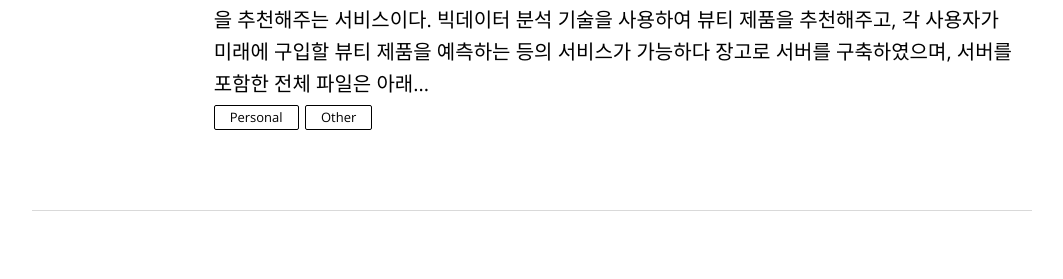
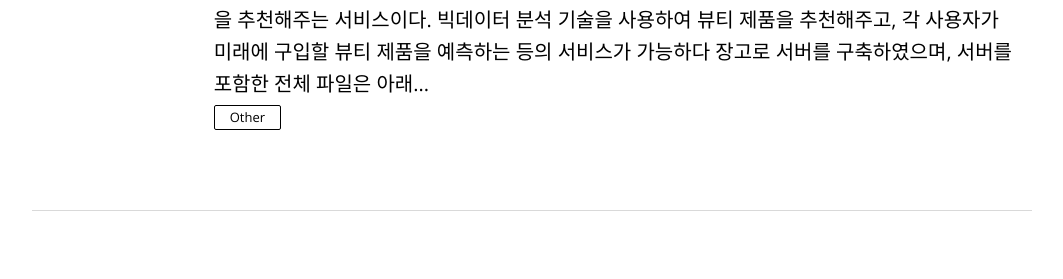
Before and after one commit to zimkjh/zimkjh.github.io, a Jekyll site: the page built from index.html, in a window 1280 px wide and 900 px high, scrolled down 1231 px. Shown: the part 152-431 px from the top of the window, without its empty margins (108-1171 px from the left). Built offline with Jekyll 4.4.1, drawn with Linux system fonts in a browser that asks for light colours; nearby versions of some CDN libraries; the list of posts is cut into pages by our own code.

Commit message:
Update 2018-07-19-coloru.md

```diff
--- a/_posts/2018-07-19-coloru.md
+++ b/_posts/2018-07-19-coloru.md
@@ -6,7 +6,6 @@ featured: true
 comments: true
 title: ColorU 스크린샷
 categories:
-  - personal
   - other
 ---
 # ColorU
```
